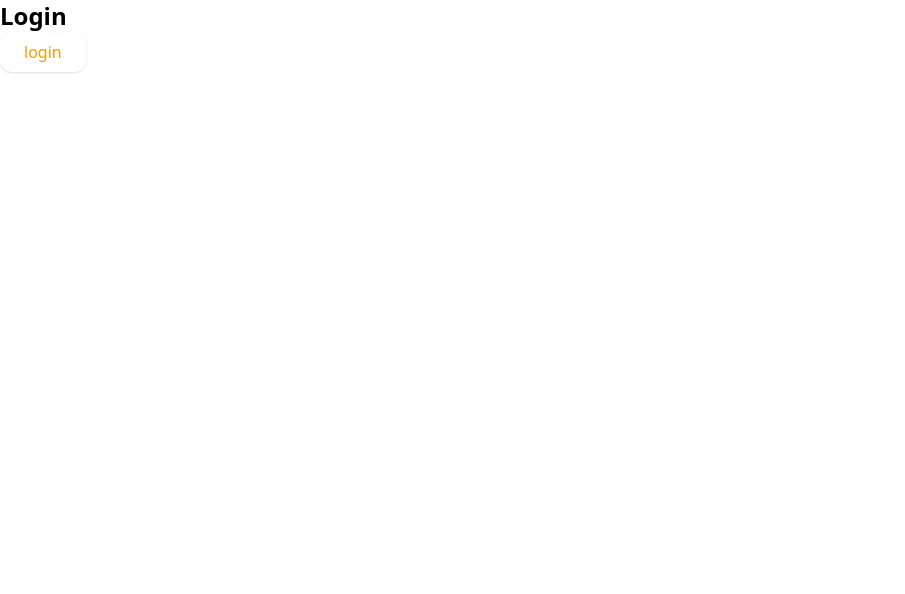
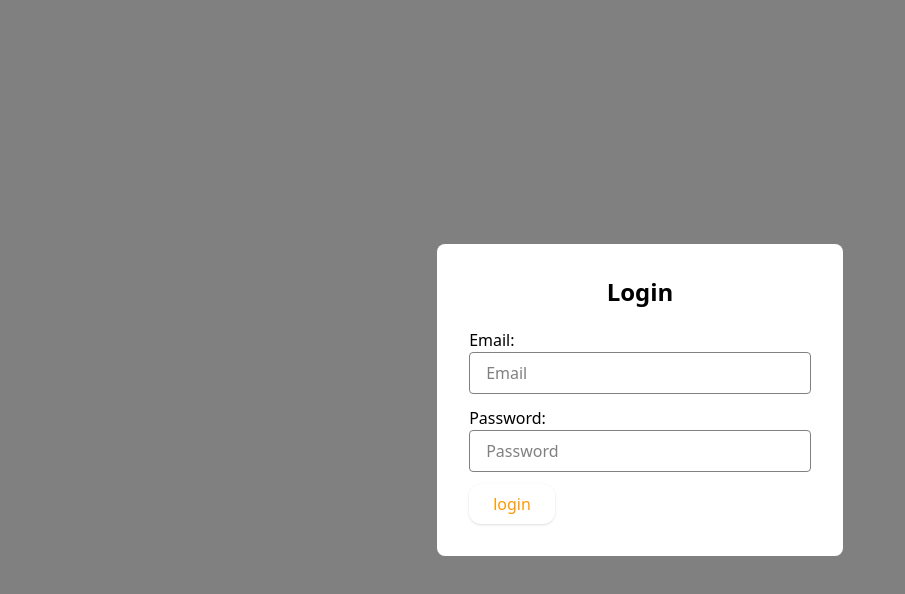
Before and after one commit to DiOnEasy/next-store, a Next.js app: page /auth in a window 1280 px wide. Shown: the top 594 px of the page, without its empty margins (0-905 px from the left). Built offline with nearby package versions, Linux system fonts and the light colour scheme.

Commit message:
auth is probably ready)))

```diff
--- a/package.json
+++ b/package.json
@@ -10,6 +10,7 @@
     "lint": "next lint"
   },
   "dependencies": {
+    "@tanstack/react-query": "^4.35.3",
     "@trivago/prettier-plugin-sort-imports": "^4.2.0",
     "@types/node": "20.6.0",
     "@types/react": "18.2.21",
--- a/pages/_app.tsx
+++ b/pages/_app.tsx
@@ -1,14 +1,22 @@
 import '@/assets/styles/globals.scss'
 import { RootStoreContext } from '@/hooks/useStore'
 import RootStore from '@/store/store'
+import { QueryClient, QueryClientProvider } from '@tanstack/react-query'
 import type { AppProps } from 'next/app'
+
+
+const queryClient = new QueryClient()
+
+
 export default function App({Component, pageProps}:AppProps){
 
 
     return(
+        <QueryClientProvider client={queryClient}>
         <RootStoreContext.Provider value={new RootStore}>
         <Component{...pageProps} />
         </RootStoreContext.Provider>
+        </QueryClientProvider>
     )
 
 }
--- a/pages/auth.tsx
+++ b/pages/auth.tsx
@@ -1,4 +1,4 @@
-import Auth from '@/components/layouts/Auth'
+import Auth from '@/components/layouts/auth/Auth'
 import { NextPage } from 'next'
 
 const AuthPage: NextPage = () => {
--- a/src/assets/styles/globals.scss
+++ b/src/assets/styles/globals.scss
@@ -18,11 +18,7 @@
 
 body {
   // @apply text-base text-black
+
   color: var(--foreground-rgb);
-  // background: linear-gradient(
-  //     to bottom,
-  //     transparent,
-  //     rgb(var(--background-end-rgb))
-  //   )
-  //   rgb(var(--background-start-rgb));
+  background: gray
 }
--- a/src/components/layouts/Auth.tsx
+++ /dev/null
@@ -1,42 +0,0 @@
-import { useStore } from '@/hooks/useStore'
-import { IEmailPassword } from '@/store/user/user.interface'
-import Heading from '@/ui/Heading'
-import Button from '@/ui/button/Button'
-import { observer } from 'mobx-react-lite'
-import { FC, useState } from 'react'
-import { SubmitHandler, useForm } from 'react-hook-form'
-
-const Auth: FC = observer(() => {
-	const [type, setType] = useState<'login' | 'register'>('login')
-
-	const {
-		userStore: { login, register }
-	} = useStore()
-
-
-	const {
-		register: formRegister,
-		handleSubmit,
-		formState,
-		reset
-	} = useForm<IEmailPassword>({
-		mode: 'onChange'
-	})
-	const onSubmit: SubmitHandler<IEmailPassword> = data => {
-		if (type === 'login') {
-			login(data)
-		} else {
-			register(data)
-		}
-		reset()
-	}
-
-	return (
-		<>
-			<Heading className='capitalize'>{type}</Heading>
-			<Button variant="white">{type}</Button>
-		</>
-	)
-})
-
-export default Auth
--- /dev/null
+++ b/src/components/layouts/auth/Auth.tsx
@@ -0,0 +1,72 @@
+import { useStore } from '@/hooks/useStore'
+import { IEmailPassword } from '@/store/user/user.interface'
+import Heading from '@/ui/Heading'
+import Button from '@/ui/button/Button'
+import Field from '@/ui/input/Field'
+import { observer } from 'mobx-react-lite'
+import { FC, useState } from 'react'
+import { SubmitHandler, useForm } from 'react-hook-form'
+import { emailValidator } from './email-validator'
+
+const Auth: FC = observer(() => {
+	const [type, setType] = useState<'login' | 'register'>('login')
+
+	const {
+		userStore: { login, register }
+	} = useStore()
+
+	const {
+		register: formRegister,
+		handleSubmit,
+		formState: { errors },
+		reset
+	} = useForm<IEmailPassword>({
+		mode: 'onChange'
+	})
+
+	const onSubmit: SubmitHandler<IEmailPassword> = data => {
+		if (type === 'login') {
+			login(data)
+		} else {
+			register(data)
+		}
+		reset()
+	}
+
+	return (
+		<>
+		<section className='flex h-screen'>
+			<form onSubmit={handleSubmit(onSubmit)} className='rounded-lg bg-white shadom-sm p-8 m-auto'>
+			<Heading className="capitalize text-center mb-5">{type}</Heading>
+
+			<Field
+				{...formRegister('email', {
+					required: 'Email is required',
+					pattern: {
+						value: emailValidator,
+						message: 'Your email is not valid'
+					}
+				})}
+				placeholder="Email"
+				error={errors.email?.message}
+			/>
+			<Field
+				{...formRegister('password', {
+					required: 'Password is required',
+					minLength: {
+						value: 6,
+						message: 'Your password has to be at least 6 symbols long'
+					}
+				})}
+				type='password'
+				placeholder="Password"
+				error={errors.password?.message}
+			/>
+				<Button variant="white">{type}</Button>
+			</form>
+			</section>
+		</>
+	)
+})
+
+export default Auth
--- /dev/null
+++ b/src/components/layouts/auth/email-validator.ts
@@ -0,0 +1 @@
+export const emailValidator = /^([a-zA-Z0-9._%-]+@[a-zA-Z0-9.-]+\.[a-zA-Z]{2,})$/;
--- /dev/null
+++ b/src/components/ui/input/Field.tsx
@@ -0,0 +1,37 @@
+import cn from 'clsx'
+import { forwardRef } from 'react'
+import { IField } from './field.interface'
+
+const Field = forwardRef<HTMLInputElement, IField>(
+	(
+		{ placeholder, error, className, type = 'text', style, Icon, ...rest },
+		ref
+	) => {
+		return (
+			<div className={cn('mb-3', className)}>
+				<label htmlFor="">
+					<span className="">
+						{Icon && <Icon className="mr-3" />}
+						{placeholder}:
+					</span>
+					<input
+						className={cn(
+							'px-4 py-2 w-full outline-none border border-gray focus:border-primary transition-all rounded placeholder:text-gray',
+							{
+								'border-red': !!error
+							}
+						)}
+						placeholder={placeholder}
+						ref={ref}
+						type={type}
+						{...rest}
+					/>
+				</label>
+				{error && <div className="text-red text-sm mt-1">{error}</div>}
+			</div>
+		)
+	}
+)
+
+Field.displayName = 'Field'
+export default Field
--- a/src/store/user/user.store.ts
+++ b/src/store/user/user.store.ts
@@ -1,48 +1,55 @@
+import { getLocalStorage } from '@/utils/local-storage'
 import { makeAutoObservable } from 'mobx'
-import { checkAuthAction, loginAction, logoutAction, registerAction } from './user.actions'
+import {
+	checkAuthAction,
+	loginAction,
+	logoutAction,
+	registerAction
+} from './user.actions'
 import { IEmailPassword, IInitialState } from './user.interface'
 
 class UserStore {
-	user: IInitialState = localStorage.getItem('user')
-		? JSON.parse(localStorage.getItem('user') as string)
-		: null
+	initialState: IInitialState = {
+		user: getLocalStorage('user'),
+		isLoading: false
+	}
+
 	constructor() {
 		makeAutoObservable(this)
 	}
 
-
 	register = async (data: IEmailPassword) => {
 		try {
-			this.user.isLoading = true
+			this.initialState.isLoading = true
 			const response = await registerAction(data)
-			this.user.user = response.user
-			this.user.isLoading = false
+			this.initialState.user = response.user
+			this.initialState.isLoading = false
 		} catch (err) {
 			throw err
 		}
 	}
 
-    login = async (data: IEmailPassword) => {
+	login = async (data: IEmailPassword) => {
 		try {
-			this.user.isLoading = true
+			this.initialState.isLoading = true
 			const response = await loginAction(data)
-			this.user.user = response.user
-			this.user.isLoading = false
+			this.initialState.user = response.user
+			this.initialState.isLoading = false
 		} catch (err) {
 			throw err
 		}
 	}
 
-    logout = () =>{
-        logoutAction()
-    }
+	logout = () => {
+		logoutAction()
+	}
 
-    checkAuth = async () => {
+	checkAuth = async () => {
 		try {
-			this.user.isLoading = true
+			this.initialState.isLoading = true
 			const response = await checkAuthAction()
-			this.user.user = response.user
-			this.user.isLoading = false
+			this.initialState.user = response.user
+			this.initialState.isLoading = false
 		} catch (err) {
 			throw err
 		}
--- /dev/null
+++ b/src/utils/local-storage.ts
@@ -0,0 +1,7 @@
+export const getLocalStorage = (name: string) => {
+	if (typeof localStorage !== 'undefined') {
+		const ls = localStorage.getItem(name)
+		return ls ? JSON.parse(ls) : null
+	}
+	return null
+}
--- a/tailwind.config.ts
+++ b/tailwind.config.ts
@@ -5,11 +5,13 @@ const twColors = require('tailwindcss/colors')
 const colors = {
 	transparent: twColors.transparent,
 	black: '#2e3239',
+	gray: 'gray',
 	white: twColors.white,
 	secondary: '#161D25',
 	primary: '#ff9902',
 	'bg-color': '#f2f2f5',
-	aqua: '#268697'
+	aqua: '#268697',
+	red: twColors.red[400]
 }
 
 const config: Config = {
```
Also changed, not shown: src/components/ui/input/field.interface.ts (added, +8 -0 lines), 1 other file (tests, documents, lock files or other folders).
